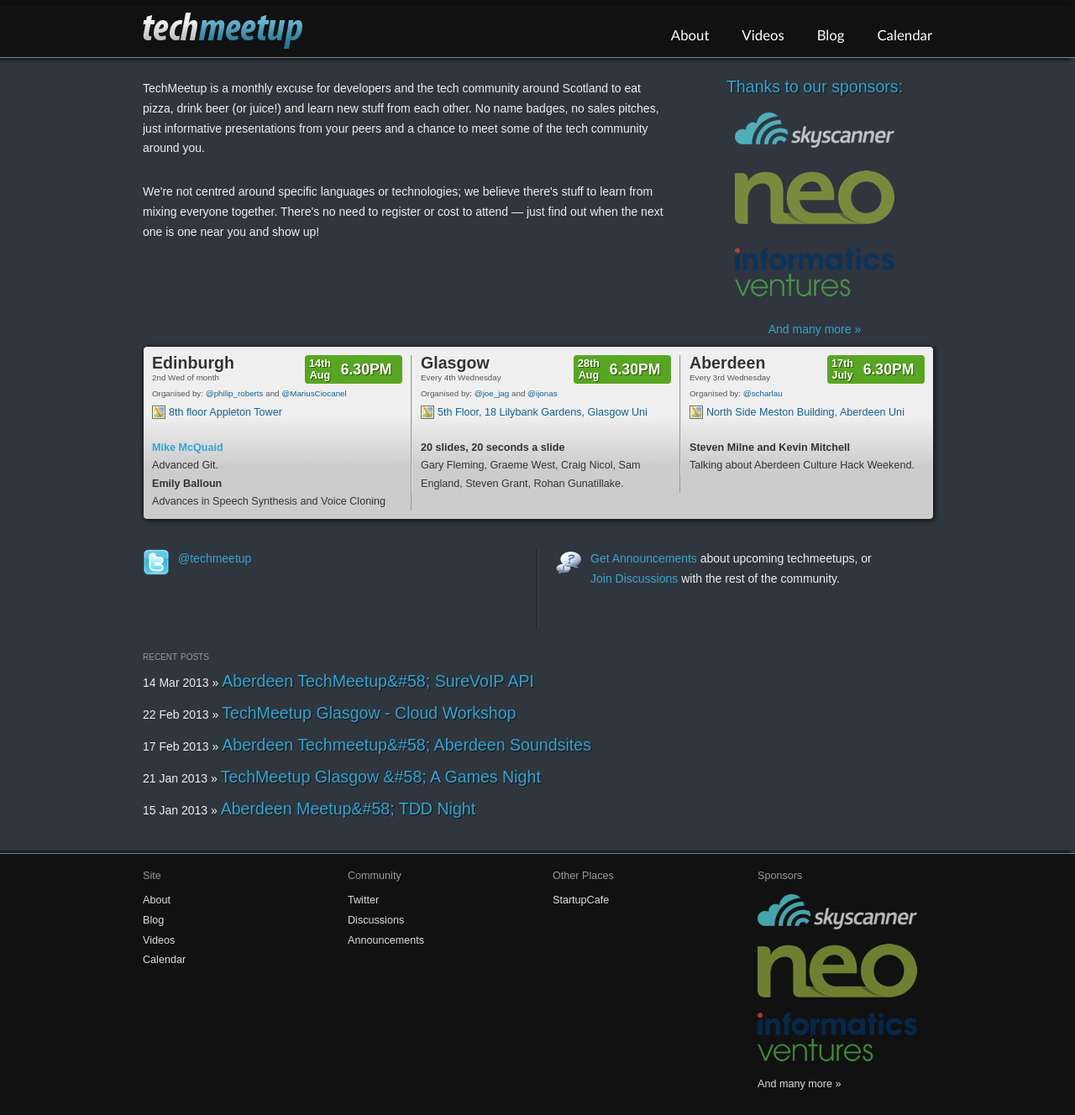
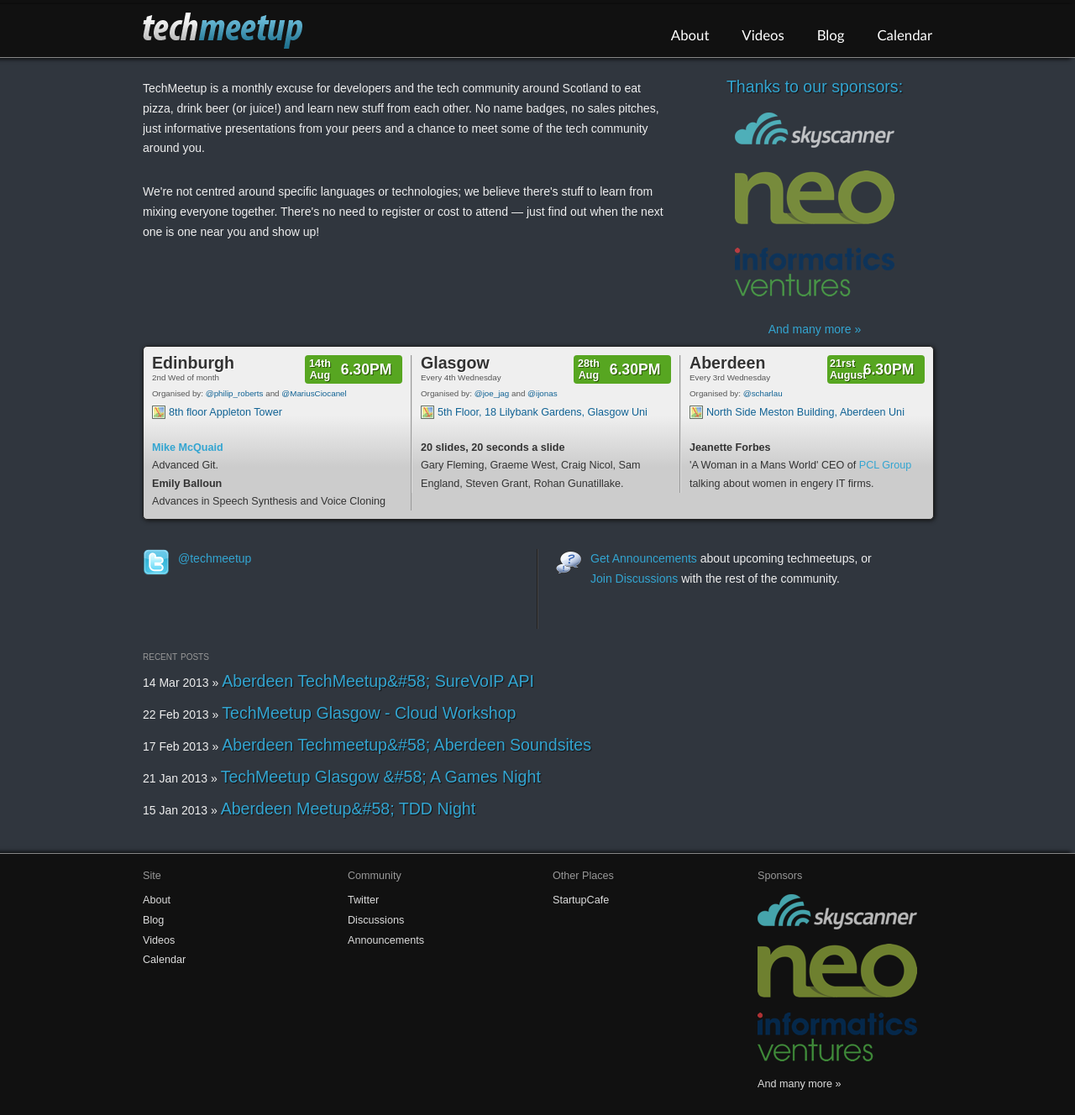
Before and after one commit to techmeetup/techmeetup.co.uk, a Jekyll site: the page built from index.html, in a window 1280 px wide. Shown: the whole page at 84% size. Built offline with Jekyll 4.4.1, drawn with Linux system fonts in a browser that asks for light colours; Markdown is read by kramdown in place of the engine named in the settings.

Commit message:
Update index.html
Updated Aberdeen details

```diff
--- a/index.html
+++ b/index.html
@@ -84,15 +84,15 @@
     <p class="organisers">Organised by: <a class="organiser" href="http://www.twitter.com/scharlau">@scharlau</a></p>
     <p><a href="http://maps.google.co.uk/maps?f=q&amp;source=s_q&amp;hl=en&amp;geocode=&amp;q=Meston+Building+Aberdeen+University&amp;sll=57.294593,-2.400159&amp;sspn=0.017437,0.034075&amp;ie=UTF8&amp;hq=Meston+Building+Aberdeen+University&amp;hnear=&amp;l" class="map">North Side Meston Building, Aberdeen Uni</a></p>
     <p>
-      <strong>Steven Milne and Kevin Mitchell</strong><br />
-      Talking about Aberdeen Culture Hack Weekend.
+      <strong>Jeanette Forbes</strong><br />
+      'A Woman in a Mans World' CEO of <a href="http://www.portlethen.com">PCL Group</a> talking about women in engery IT firms.
 
     </p>
     <div class="datewrapper">
       <div class="when">
         <div class="daywrap">
-          <div class="day">17th</div>
-          <div class="month">July</div>
+          <div class="day">21rst</div>
+          <div class="month">August</div>
         </div>
         <div class="time">6.30PM</div>
       </div>
```
